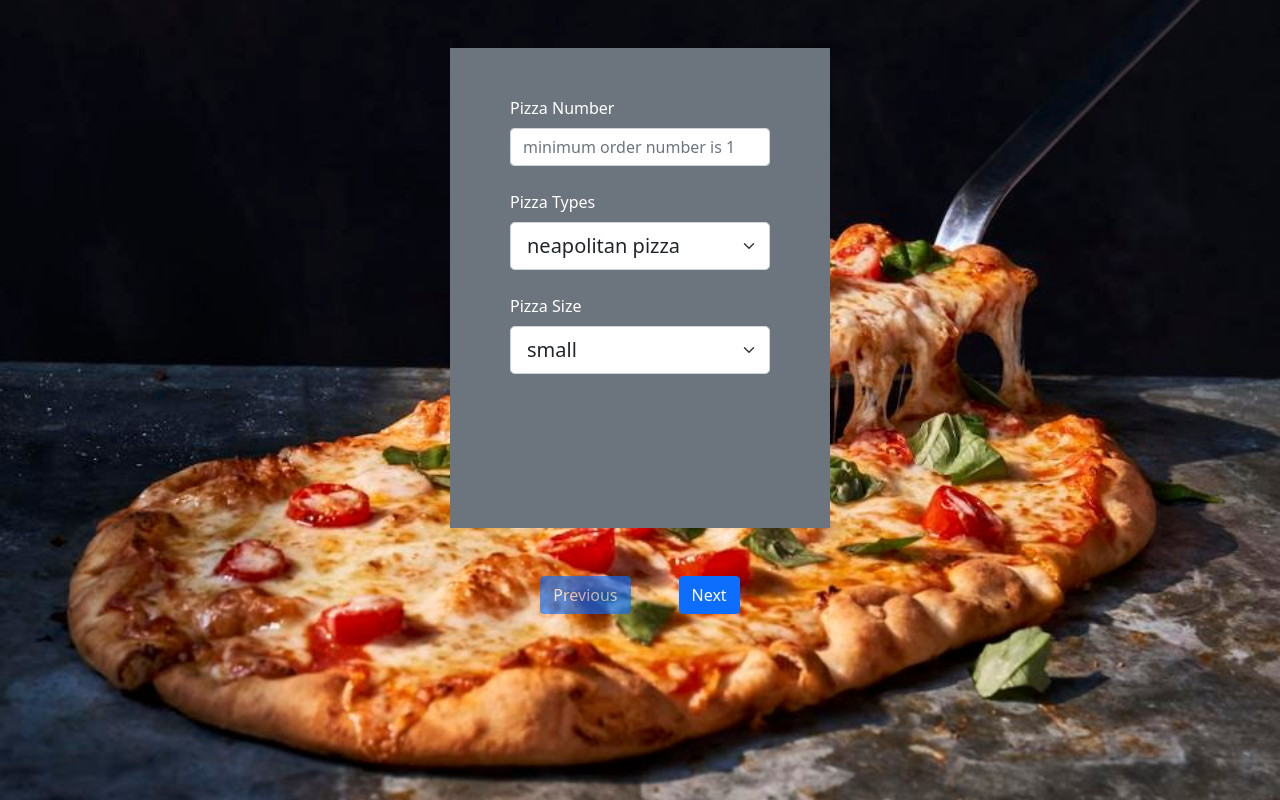
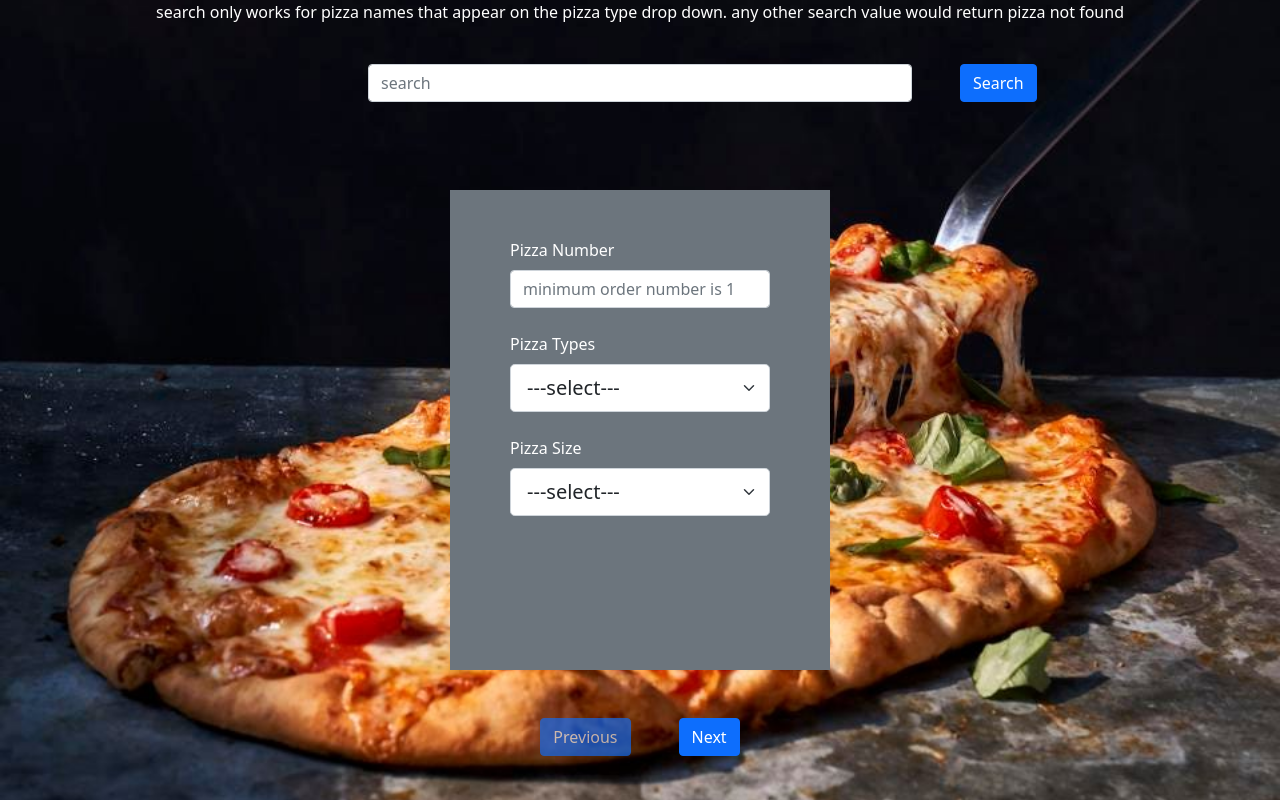
Before and after one commit to haywhy2019/Awabah-Frontend-Task, a React app: page / in a window 1280 px wide. Built offline with nearby package versions, Linux system fonts and the light colour scheme.

Commit message:
completed

```diff
--- a/src/App.tsx
+++ b/src/App.tsx
@@ -4,10 +4,22 @@ import UserForm from "./Forms/userForm";
 import CardForm from "./Forms/cardForm";
 import Button from "./component/Button";
 import Summary from "./component/Summary";
+import CustomInput from "./component/Input";
+import dummy from "./dummy";
 
 const App = () => {
   const [step, setStep] = useState(1);
+  const [search, setSearch] = useState("");
+  const [searchResult, setSearchResult] = useState<any>({});
 
+
+  const searchPizza = (e: any) => {
+    e.preventDefault();
+    const found: any = dummy.find(
+      (element: any) => element.name.toLowerCase() === search.toLowerCase()
+    );
+    setSearchResult(found);
+  };
   const previous = () => {
     if (step == 1) {
       return;
@@ -24,31 +36,53 @@ const App = () => {
     }
   };
   return (
-    <div className="bg-image ">
-      <div className="container-fluid">
-        {step == 1 && <PizzaForm />}
-        {step == 2 && <CardForm />}
-        {step == 3 && <UserForm />}
-        {step == 4 && <Summary />}
-
-        <div className="col-12  d-flex justify-content-center  pt-5">
-          <div className="btn-group me-5">
-            <Button
-              label="Previous"
-              onClick={previous}
-              disabled={step == 1 ? true : false}
-            />
-          </div>
-          <div className="btn-toolbar">
-            <Button
-              label="Next"
-              onClick={next}
-              disabled={step == 4 ? true : false}
-            />
-          </div>
+    <div className="bg-image">
+      <p className="text-white text-center">
+        search only works for pizza names that appear on the pizza type drop
+        down. any other search value would return pizza not found
+      </p>
+      <div className="col-12 col-md-6 col-lg=4 d-flex  mx-auto align-items-center">
+        <CustomInput
+          type="search"
+          placeholder="search "
+          onChange={(e: any) => setSearch(e.target.value)}
+        />
+        <div className="py-2">
+          <Button label="Search" onClick={searchPizza} />
         </div>
       </div>
+      <div>
+        <p className="text-white text-center">
+          {searchResult ? searchResult.name : "Pizza not found"}
+        </p>
+      </div>
+      <div className="container-fluid">
+        {step == 1 && (
+          <PizzaForm
+            next={next}
+            previous={previous}
+            disable1={true}
+            disable2={false}
+          />
+        )}
+        {step == 2 && (
+           <CardForm
+            next={next}
+            previous={previous}
+            disable1={false}
+            disable2={false}/>)}
+        {step == 3 && <UserForm
+         next={next}
+            previous={previous}
+            disable1={false}
+            disable2={false}/>}
+        {step == 4 && <Summary
 
+         previous={previous}
+         disable1={false}
+         disable2={true}
+        />}
+      </div>
     </div>
   );
 };
--- a/src/Forms/cardForm.tsx
+++ b/src/Forms/cardForm.tsx
@@ -1,7 +1,32 @@
-import React from "react";
+import React, {useState, useContext} from "react";
 import CustomInput from "../component/Input";
+import ControlBtn from "../component/ControlBtn";
+import {PizzaContext} from "../pizzaContext"
 
-function CardForm() {
+function CardForm({
+  next,
+  previous,
+  disable1,
+  disable2,
+}: {
+  next: any;
+  previous: any;
+  disable1: boolean;
+  disable2: boolean;
+}) {
+  const {card }  = useContext(PizzaContext);
+  const [cardNum, setCardNum, cardDate, setCardDate,cardCode, setCardCode,cardErr, setCardErr] = card
+  const checkField = () => {
+    if ((cardNum == "") || (cardDate == "") ||( cardCode == "")) {
+      setCardErr("all fields must be filled");
+      return;
+    } else {
+      // setCardErr("");
+      console.log(cardNum, "num", cardDate, "date", cardCode, "code")
+      next();
+    }
+  };
+
   return (
     <div className="container pt-5">
       <div className="row">
@@ -9,23 +34,34 @@ function CardForm() {
           <CustomInput
             label="CardNumber"
             type="number"
-            onChange={() => console.log("pizza number")}
+            value={cardNum}
+            onChange={(e:any) => setCardNum(e.target.value)}
             placeholder="Enter card No"
           />
           <CustomInput
             label="Card Expiration Date"
             type="date"
-            onChange={() => console.log("pizza number")}
+            value={cardDate}
+            onChange={(e:any) => setCardDate(e.target.value)}
             placeholder="YYYY/MM"
           />
           <CustomInput
             label="Card Security Code"
             type="number"
-            onChange={() => console.log("pizza number")}
+            value={cardCode}
+            onChange={(e:any) => setCardCode(e.target.value)}
             placeholder="Enter Security No"
           />
+            <p className="text-danger text-center">{cardErr}</p>
         </form>
       </div>
+      <ControlBtn
+        next={checkField}
+        disabled1={disable1}
+        disabled2={disable2}
+        previous={previous}
+        // step={step}
+      />
     </div>
   );
 }
--- a/src/Forms/pizzaForm.tsx
+++ b/src/Forms/pizzaForm.tsx
@@ -1,42 +1,74 @@
-import React from 'react'
+import React, { useState, useContext } from "react";
 import CustomInput from "../component/Input";
-import CustomSelect from "../component/SelectInput"
-import dummy from "../dummy"
+import CustomSelect from "../component/SelectInput";
+import ControlBtn from "../component/ControlBtn";
+import dummy from "../dummy";
+import {PizzaContext} from "../pizzaContext"
+
 
 const sizes: Array<object> = [
-    {name: "small", value: 10},
-    {name: "medium", value: 20},
-    {name: "large", value: 30}
-  ]
+  { name: "small", value: 10 },
+  { name: "medium", value: 20 },
+  { name: "large", value: 30 },
+];
 
-function pizzaForm() {
+function pizzaForm({
+  next,
+  previous,
+  disable1,
+  disable2,
+}: {
+  next: any;
+  previous: any;
+  disable1: boolean;
+  disable2: boolean;
+}) {
+ const {pizza} = useContext(PizzaContext);
+  const [pizzNum, setPizzNum, pizzTypes, setPizzTypes, pizzSize, setPizzSize, pizzaErr, setPizzaErr] = pizza;
+
+  const checkField = () => {
+    if ((pizzNum == "" )||(pizzTypes == "")  || (pizzSize == "")) {
+      setPizzaErr("all fields must be filled");
+      return;
+    } else {
+      setPizzaErr("");
+      next();
+    }
+  };
   return (
-    <div className='container pt-5 '>
-    <div className='row'>
-    <form className='pt-5 bg-secondary mx-auto col-12 col-md-6 col-lg-4 main-height'>
-
+    <div className="container pt-5 ">
+      <div className="row">
+        <form className="pt-5 bg-secondary mx-auto col-12 col-md-6 col-lg-4 main-height">
           <CustomInput
             label="Pizza Number"
             type="number"
-        onChange={() => console.log("pizza number")}
+            value={pizzNum}
+            onChange={(e: any) => setPizzNum(e.target.value)}
             placeholder="minimum order number is 1"
           />
           <CustomSelect
             label="Pizza Types"
             options={dummy}
-      onChange={() => console.log("pizza")}
+            value={pizzTypes}
+            onChange={(e: any) => setPizzTypes(e.target.value)}
           />
           <CustomSelect
             label="Pizza Size"
             options={sizes}
-      onChange={() => console.log("pizza sizes")}
+            value={pizzSize}
+            onChange={(e: any) => setPizzSize(e.target.value)}
           />
+          <p className="text-danger text-center">{pizzaErr}</p>
         </form>
       </div>
-
+      <ControlBtn
+        next={checkField}
+        disabled1={disable1}
+        disabled2={disable2}
+        previous={previous}
+      />
     </div>
-
-  )
+  );
 }
 
-export default pizzaForm
+export default pizzaForm;
--- a/src/Forms/userForm.tsx
+++ b/src/Forms/userForm.tsx
@@ -1,7 +1,34 @@
-import React from "react";
+import React, {useState, useContext} from "react";
 import CustomInput from "../component/Input";
+import ControlBtn from "../component/ControlBtn";
+import {PizzaContext} from "../pizzaContext"
 
-function UserForm() {
+function UserForm({
+  next,
+  previous,
+  disable1,
+  disable2,
+}: {
+  next: any;
+  previous: any;
+  disable1: boolean;
+  disable2: boolean;
+}) {
+
+const {user} = useContext(PizzaContext);
+  const [lastName, setLastName, firstName, setFirstName, email, setEmail, address, setAddress, userErr, setUserErr] = user
+
+
+  const checkField = () => {
+    if ((lastName == "") || (firstName == "") || (email == "") || (address == "")) {
+      setUserErr("all fields must be filled");
+      return;
+    } else {
+      setUserErr("");
+      console.log(lastName,"first", firstName,'last', email,"mail", address)
+      next();
+    }
+  };
   return (
     <div className="container pt-5">
       <div className="row">
@@ -10,28 +37,40 @@ function UserForm() {
             type="text"
             placeholder="Last name"
             label="Last Name"
-            onChange={() => console.log("name")}
+            value={lastName}
+            onChange={(e:any) => setLastName(e.target.value)}
           />
           <CustomInput
             type="text"
             placeholder="First name"
             label="First Name"
-            onChange={() => console.log("name")}
+            value={firstName}
+            onChange={(e:any) => setFirstName(e.target.value)}
           />
           <CustomInput
             type="email"
             placeholder="Email"
             label="Email"
-            onChange={() => console.log("name")}
+            value={email}
+            onChange={(e:any) => setEmail(e.target.value)}
           />
           <CustomInput
             type="text"
             placeholder="Address"
             label="Address"
-            onChange={() => console.log("name")}
+            value={address}
+            onChange={(e:any) => setAddress(e.target.value)}
           />
+           <p className="text-danger text-center">{userErr}</p>
         </form>
       </div>
+      <ControlBtn
+        next={checkField}
+        disabled1={disable1}
+        disabled2={disable2}
+        previous={previous}
+
+      />
     </div>
   );
 }
--- /dev/null
+++ b/src/component/ControlBtn.tsx
@@ -0,0 +1,39 @@
+import React from 'react'
+import Button from "./Button";
+
+const ControlBtn = ({
+    previous,
+    next,
+    step,
+    disabled1,
+    disabled2,
+  }: {
+    previous?: any;
+    next?: any;
+    step?: any;
+    disabled1: boolean;
+    disabled2: boolean;
+  }) => {
+    return (
+      <div className="col-12  d-flex justify-content-center  pt-5">
+        <div className="btn-group me-5">
+          <Button
+            label="Previous"
+            onClick={previous}
+            // disabled={step == 1 ? true : false}
+            disabled={disabled1}
+          />
+        </div>
+        <div className="btn-toolbar">
+          <Button
+            label="Next"
+            onClick={next}
+            // disabled={step == 4 ? true : false}
+            disabled={disabled2}
+          />
+        </div>
+      </div>
+    );
+  };
+
+export default ControlBtn
--- a/src/component/Input.tsx
+++ b/src/component/Input.tsx
@@ -1,23 +1,43 @@
-import React from 'react'
+import React from "react";
 
-function Input ({label, className, onChange, type, labelFor, placeholder}: {label: string; className?: string; onChange: any; type: string; labelFor?: string; placeholder?: string}) {
+function Input({
+  label,
+  className,
+  onChange,
+  type,
+  labelFor,
+  placeholder,
+  value,
+}: {
+  label?: string;
+  className?: string;
+  onChange: any;
+  type: string;
+  labelFor?: string;
+  placeholder?: string;
+  value?: any;
+}) {
   return (
     <div className="mb-4 col-12  px-5">
-    <label htmlFor={labelFor} className={`form-label text-white ${className}`}>
+      <label
+        htmlFor={labelFor}
+        className={`form-label text-white ${className}`}
+      >
         {label}
       </label>
       <input
         type={type}
         className="form-control"
         id={labelFor}
+        value={value}
         onChange={onChange}
         min={type == "number" ? 1 : undefined}
+        placeholder={placeholder}
 
-      placeholder={placeholder}
+
       />
-
     </div>
-  )
+  );
 }
 
-export default Input
+export default Input;
--- a/src/component/SelectInput.tsx
+++ b/src/component/SelectInput.tsx
@@ -1,12 +1,31 @@
 import React from "react";
 
-function SelectInput({ label, options, onChange, className }: { label: string; options: Array<Object>; onChange: any; className?: string }) {
+function SelectInput({
+  label,
+  options,
+  onChange,
+  value,
+}: {
+  label: string;
+  options: Array<Object>;
+  onChange: any;
+  className?: string;
+  value?: any;
+}) {
   return (
     <div className="mb-4 col-12 px-5">
       <label className="form-label text-white">{label}</label>
-      <select  className="form-select form-select-lg mb-3" onChange={onChange}>
-        {options.map((x: any) => (
-          <option value={x.value}>{x.name}</option>
+
+      <select
+        className="form-select form-select-lg mb-3"
+        onChange={onChange}
+        value={value}
+      >
+        <option>---select---</option>
+        {options.map((x: any, index: number) => (
+          <option value={x.value} key={index}>
+            {x.name}
+          </option>
         ))}
       </select>
     </div>
--- a/src/component/Summary.tsx
+++ b/src/component/Summary.tsx
@@ -1,26 +1,104 @@
-import React from "react";
+import React, { useContext, useState, useEffect } from "react";
 import Button from "./Button";
+import ControlBtn from "../component/ControlBtn";
+import { PizzaContext } from "../pizzaContext";
 
+function Summary({
+  next,
+  previous,
+  disable1,
+  disable2,
+}: {
+  next?: any;
+  previous: any;
+  disable1: boolean;
+  disable2: boolean;
+}) {
+  const [confirm, setConfirm] = useState<any>(false);
 
-function Summary() {
+  const { pizza } = useContext(PizzaContext);
+  const { user } = useContext(PizzaContext);
+  const { card } = useContext(PizzaContext);
+
+  const pizzNum = pizza[0];
+  const pizzTypes = pizza[2];
+  const pizzSize = pizza[4];
+
+  const cardNum = card[0];
+  const cardDate = card[2];
+  const cardCode = card[4];
+
+  const lastName = user[0];
+  const firstName = user[2];
+  const email = user[4];
+  const address = user[6];
+
   return (
     <div className="container pt-5">
       <div className="row">
         <div className="pt-5 bg-secondary mx-auto col-12 col-md-6 col-lg-4 main-height">
-            <h1 className="text-white text-center">Summary</h1>
-         <div>
-             <p className="text-white">order</p>
-             <p className="text-white">order</p>
-         </div>
-         <div className="d-flex justify-content-center">
-         <Button label="Confirm" onClick={() => console.log("test")}/>
-         </div>
+          <h1 className="text-white text-center">Summary</h1>
+          <Content label="First Name:" resp={firstName} />
+          <Content label="Last Name:" resp={lastName} />
+          <Content label="Email:" resp={email} />
+          <div>
+            <p className="text-white me-2">Address:</p>
+            <p className="text-white">{address}</p>
+          </div>
+          <Content label="Piza Name:" resp={pizzTypes} />
+          <Content label="Piza Number:" resp={pizzNum} />
+          <Content label="Amount:" resp={pizzNum * pizzSize} />
 
+          <div className="d-flex">
+            <input
+              className="form-check-input mt-1 me-4"
+              type="checkbox"
+              value=""
+              aria-label="Checkbox for following text input"
+              checked={confirm}
+              onChange={() => setConfirm(!confirm)}
+            />
+            <p className="text-white">Confirm agreement to terms</p>
+          </div>
+          <div className="d-flex justify-content-center">
+            <Button
+              label="Confirm"
+              disabled={!confirm}
+              onClick={() =>
+                console.log(
+                  pizzNum,
+                  pizzSize,
+                  pizzTypes,
+                  cardNum,
+                  cardDate,
+                  cardCode,
+                  lastName,
+                  firstName,
+                  email,
+                  address,
+                  "logged data"
+                )
+              }
+            />
+          </div>
         </div>
-
       </div>
+      <ControlBtn
+        disabled1={disable1}
+        disabled2={disable2}
+        previous={previous}
+      />
     </div>
   );
 }
 
 export default Summary;
+
+const Content = ({ label, resp }: { label: string; resp: string | number }) => {
+  return (
+    <div className="d-flex justify-content-start">
+      <p className="text-white me-2">{label}</p>
+      <p className="text-white">{resp}</p>
+    </div>
+  );
+};
--- a/src/dummy.tsx
+++ b/src/dummy.tsx
@@ -1,4 +1,7 @@
-const pizza: Array<object> =  [
+interface Pizza {
+  name: string,
+}
+const pizza: Array<Pizza> =  [
   { name: "neapolitan pizza"},
   {name: "marinara piza"},
   {name: "chicago pizza"},
--- a/src/index.tsx
+++ b/src/index.tsx
@@ -1,10 +1,13 @@
 import React from "react";
 import ReactDOM from "react-dom";
 import App from "./App";
+import { Provider } from "./pizzaContext";
 
 ReactDOM.render(
   <React.StrictMode>
-    <App />
+    <Provider>
+      <App />
+    </Provider>
   </React.StrictMode>,
   document.getElementById("root")
 );
--- /dev/null
+++ b/src/pizzaContext.tsx
@@ -0,0 +1,62 @@
+import React, { useState, createContext } from "react";
+
+export const PizzaContext: any = createContext(null);
+
+export const Provider = (props: any) => {
+  const [cardNum, setCardNum] = useState<any>("");
+  const [cardDate, setCardDate] = useState<any>("");
+  const [cardCode, setCardCode] = useState<any>("");
+  const [cardErr, setCardErr] = useState<any>("");
+
+  const [pizzNum, setPizzNum] = useState<any>("");
+  const [pizzTypes, setPizzTypes] = useState<any>("");
+  const [pizzSize, setPizzSize] = useState<any>("");
+  const [pizzaErr, setPizzaErr] = useState<any>("");
+  const [lastName, setLastName] = useState<any>("");
+  const [firstName, setFirstName] = useState<any>("");
+  const [email, setEmail] = useState<any>("");
+  const [address, setAddress] = useState<any>("");
+  const [userErr, setUserErr] = useState<any>("");
+
+
+  return (
+    <PizzaContext.Provider
+      value={{
+        card: [
+          cardNum,
+          setCardNum,
+          cardDate,
+          setCardDate,
+          cardCode,
+          setCardCode,
+          cardErr,
+          setCardErr,
+        ],
+        pizza: [
+          pizzNum,
+          setPizzNum,
+          pizzTypes,
+          setPizzTypes,
+          pizzSize,
+          setPizzSize,
+          pizzaErr,
+          setPizzaErr,
+        ],
+        user: [
+          lastName,
+          setLastName,
+          firstName,
+          setFirstName,
+          email,
+          setEmail,
+          address,
+          setAddress,
+          userErr,
+          setUserErr,
+        ],
+      }}
+    >
+      {props.children}
+    </PizzaContext.Provider>
+  );
+};
```
Lines whose indentation alone changed are shown as unchanged.
